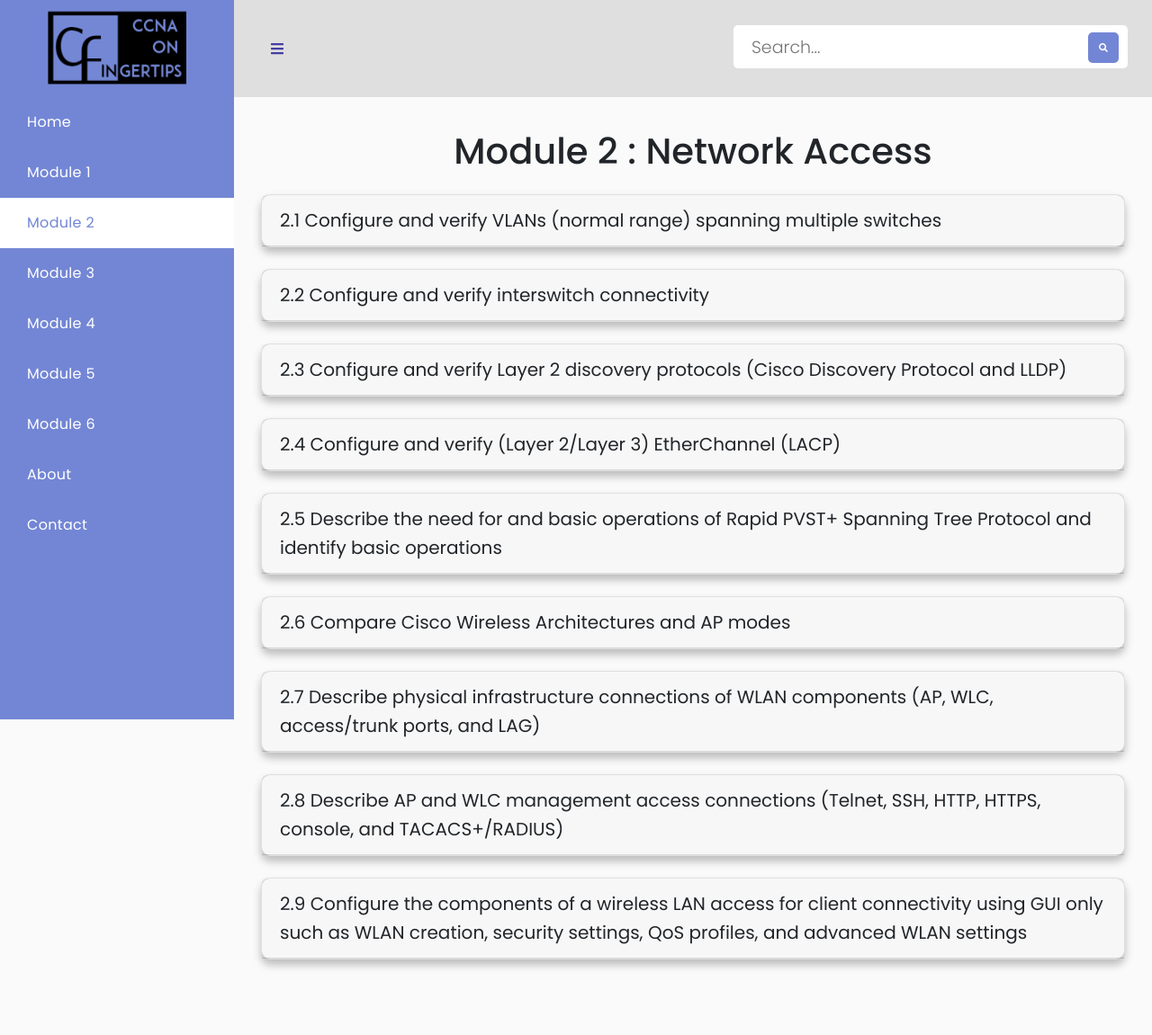
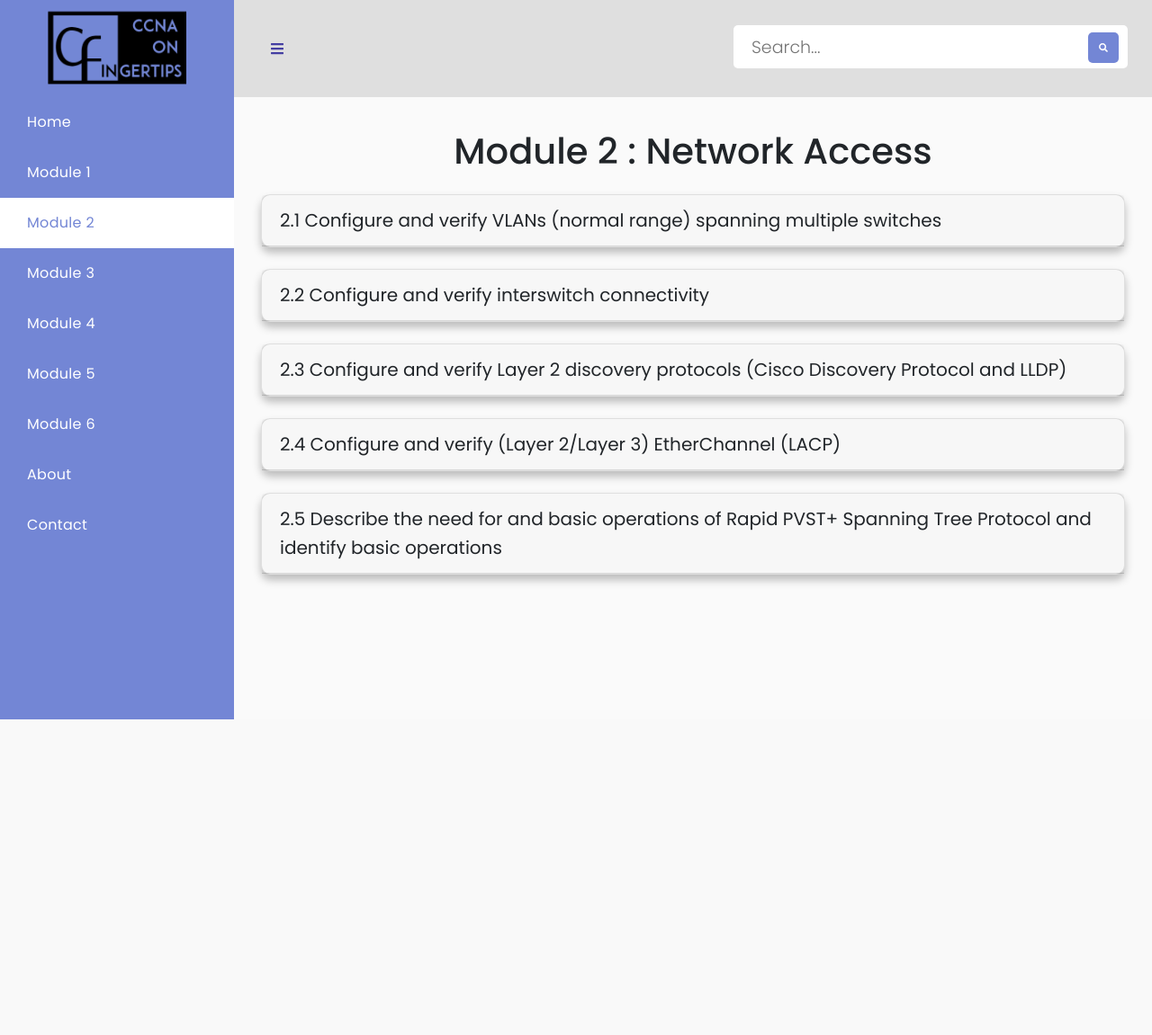
Before and after one commit to akshara01/CCNA-On-FingerTips, a Django app: page /module2 in a window 1280 px wide. Shown: the whole page at 90% size. After the commit the page ends 800 px from the top, so only its background shows below. Run offline with Django 3.2, Linux system fonts and the light colour scheme; some libraries are stand-ins or nearby versions.

Commit message:
Update module2.html

```diff
--- a/website/templates/website/module2.html
+++ b/website/templates/website/module2.html
@@ -86,48 +86,8 @@
                 </div>
               </div>
 
-              <div class="card mb-4">
-                <div class="card-header" id="heading-2">
-                  <h5 class="mb-0">
-                    <a href="{% url 'dynamic' model_class='2' mod_no='2.6' sub_modno='-' %}">
-                      2.6 Compare Cisco Wireless Architectures and AP modes
-                    </a>
-                  </h5>
-                </div>
-              </div>
 
-              <div class="card mb-4">
-                <div class="card-header" id="heading-2">
-                  <h5 class="mb-0">
-                    <a href="{% url 'dynamic' model_class='2' mod_no='2.7' sub_modno='-' %}">
-                      2.7 Describe physical infrastructure connections of WLAN components (AP, WLC,
-                      access/trunk ports, and LAG)
-                    </a>
-                  </h5>
-                </div>
-              </div>
 
-              <div class="card mb-4">
-                <div class="card-header" id="heading-2">
-                  <h5 class="mb-0">
-                    <a href="{% url 'dynamic' model_class='2' mod_no='2.8' sub_modno='-' %}">
-                      2.8 Describe AP and WLC management access connections (Telnet, SSH, HTTP, HTTPS,
-                      console, and TACACS+/RADIUS)
-                    </a>
-                  </h5>
-                </div>
-              </div>
-
-              <div class="card mb-4">
-                <div class="card-header" id="heading-2">
-                  <h5 class="mb-0">
-                    <a href="{% url 'dynamic' model_class='2' mod_no='2.9' sub_modno='-' %}">
-                      2.9 Configure the components of a wireless LAN access for client connectivity using GUI only
-                      such as WLAN creation, security settings, QoS profiles, and advanced WLAN settings
-                    </a>
-                  </h5>
-                </div>
-              </div>
 
             </div>
           </div>
```
